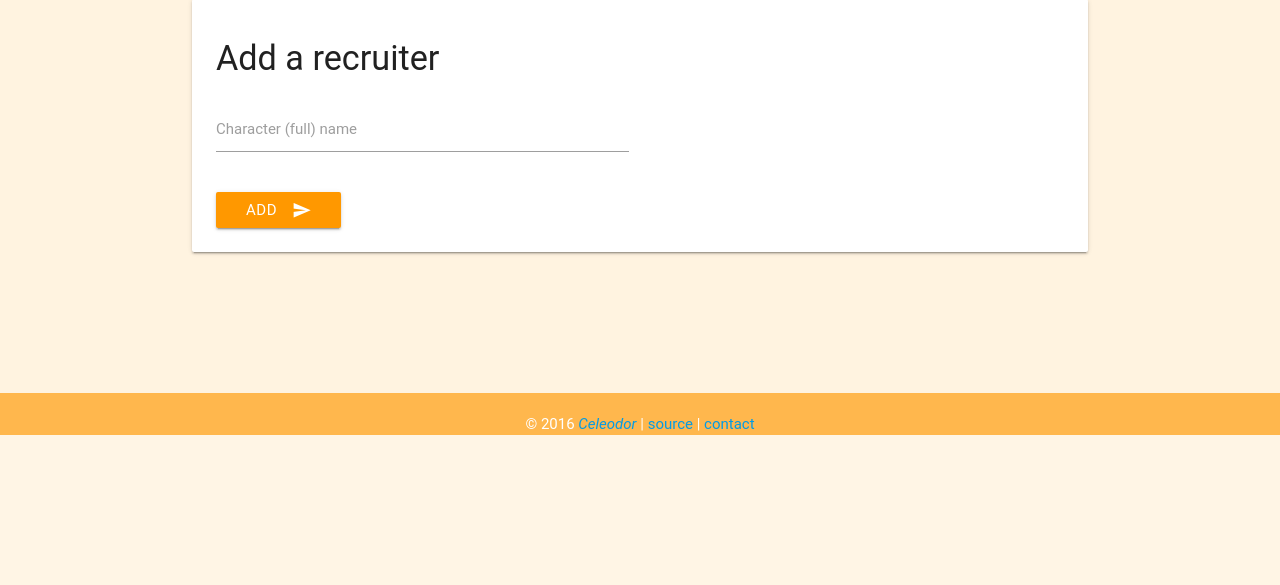
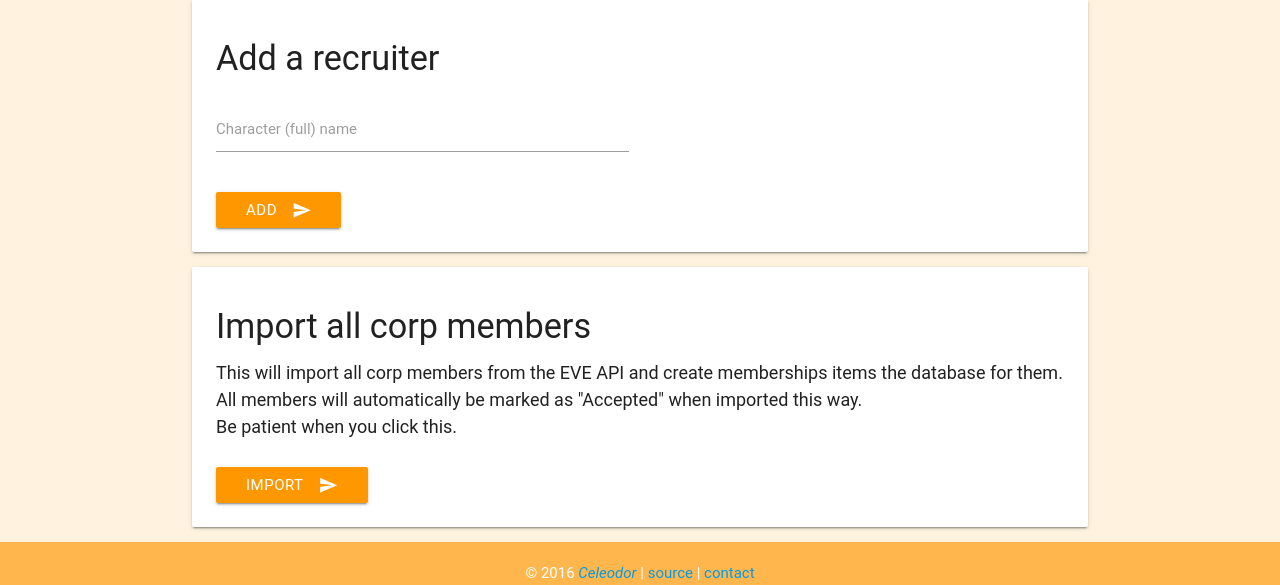
Before and after one commit to Celeo/GETIN-Auth, a Flask app: template hr/templates/admin.html in a window 1280 px wide. Shown: the part 365-950 px from the top of the page. Before the commit the page ends 800 px from the top, so only its background shows below. Run offline with Flask 2, Linux system fonts and the light colour scheme; the template is opened without the code that fills it, so the values that code supplies are empty; parts of the project's set-up code (start-up, migrations or seed data) failed here and were passed over; some libraries are stand-ins or nearby versions; some web fonts are replaced.

```diff
--- a/hr/app.py
+++ b/hr/app.py
@@ -83,8 +83,16 @@ def validate_keys(keys, member):
 def membership():
     if not current_user.member.status == 'Recruiter' and not current_user.admin:
         return redirect(url_for('index'))
-    members = Member.query.filter_by(hidden=False).all()
-    return render_template('membership.html', members=members)
+    query = Member.query
+    show_hidden = bool(request.args.get('show_hidden', 0))
+    show_applications = bool(request.args.get('show_applications', 0))
+    if not show_hidden:
+        query = query.filter_by(hidden=False)
+    members = query.all()
+    if show_applications:
+        members = [member for member in members if member.status in ['Guest', 'New', 'Ready']]
+    return render_template('membership.html',
+        members=members, show_hidden=show_hidden, show_applications=show_applications)
 
 
 @app.route('/members/add', methods=['GET', 'POST'])
@@ -101,10 +109,10 @@ def add_member():
             return redirect(url_for('add_member'))
         alts = request.form.get('alts')
         notes = request.form.get('notes')
-        member = Member(name, reddit, alts, status, notes)
+        member = Member(name, get_corp_for_name(name), status, reddit, alts, notes)
         db.session.add(member)
         db.session.commit()
-        db.session.add(APIKey(app.id, apikey, apicode))
+        db.session.add(APIKey(member.id, apikey, apicode))
         db.session.commit()
         flash('Character added', 'success')
     return render_template('add_member.html')
@@ -119,14 +127,18 @@ def admin():
     if request.method == 'POST':
         app.logger.debug('POST on admin by {}'.format(current_user.name))
         name = request.form['name']
-        user = User.query.filter_by(name=name).first()
-        if not user:
-            db.session.add(Member(name, app.config['CORPORATION'], 'Recruiter'))
+        member = Member.query.filter_by(character_name=name).first()
+        if not member:
+            flash('Unknown member', 'error')
+            return redirect(url_for('admin'))
+        member.status = 'Recruiter'
         db.session.commit()
-        flash('{} added as a recruiter'.format(name), 'success')
+        flash(member.character_name + ' promoted to recruiter', 'success')
         return redirect(url_for('admin'))
     admins = ', '.join([user.name for user in User.query.filter_by(admin=True).all()])
-    recruiters = Member.query.fitler_by(status='Recruiter').all()
+    recruiters = Member.query.filter_by(status='Recruiter').all()
+    recruiters.extend([user.member for user in User.query.filter_by(admin=True).all()])
+    recruiters = sorted(set(recruiters), key=lambda x: x.character_name)
     return render_template('admin.html', admins=admins, recruiters=recruiters)
 
 
@@ -166,6 +178,35 @@ def details(id):
     return render_template('details.html', member=member)
 
 
+@app.route('/visibility/<int:id>/<action>')
+@login_required
+def visibility(id, action):
+    if not current_user.member.status == 'Recruiter' and not current_user.admin:
+        app.logger.debug('Visibility access denied to {}'.format(current_user.name))
+        return redirect(url_for('index'))
+    member = Member.query.get(id)
+    if not member:
+        flash('Unknown id', 'error')
+        app.logger.error('Unknown id on details for id {} by {}'.format(id, current_user.name))
+        return redirect(url_for('membership'))
+    member.hidden = action == 'hide'
+    db.session.commit()
+    flash('"{}" {}'.format(member.character_name, 'hidden' if member.hidden else 'made visible'), 'success')
+    return redirect(url_for('details', id=id))
+
+
+@app.route('/delete/<int:id>')
+@login_required
+def delete(id):
+    if not current_user.admin:
+        app.logger.debug('Delete access denied to {}'.format(current_user.name))
+        return redirect(url_for('details', id=id))
+    Member.query.filter_by(id=id).delete()
+    db.session.commit()
+    flash('Member deleted', 'success')
+    return redirect(url_for('membership'))
+
+
 @app.route('/join', methods=['GET', 'POST'])
 def join():
     if current_user.member.corporation == app.config['CORPORATION']:
@@ -194,6 +235,25 @@ def join():
     return render_template('join.html', character_name=character_name)
 
 
+@app.route('/import_members')
+@login_required
+def import_members():
+    if not current_user.admin:
+        app.logger.debug('Admin access denied to {}'.format(current_user.name))
+        return redirect(url_for('index'))
+    auth = xmlapi.auth(keyID=app.config['CORP_MEMBER_API_KEY'], vCode=app.config['CORP_MEMBER_API_CODE'])
+    members = auth.corp.MemberTracking().members
+    for member in members:
+        db_model = Member.query.filter_by(character_name=member.name).first()
+        if not db_model:
+            db.session.add(Member(member.name, app.config['CORPORATION'], 'Accepted'))
+        elif db_model.status not in ['Accepted', 'Recruiter']:
+            db_model.status = 'Accepted'
+    db.session.commit()
+    flash('Members imported', 'success')
+    return redirect(url_for('admin'))
+
+
 @app.route('/check_access')
 def check_access():
     if current_user and not current_user.is_anonymous:
@@ -214,21 +274,30 @@ def eve_oauth_callback():
         app.logger.error('Error in EVE SSO callback: ' + request.url)
         flash('There was an error in EVE\'s response', 'error')
         return url_for('login')
-    auth = prest.authenticate(request.args['code'])
+    try:
+        auth = prest.authenticate(request.args['code'])
+    except Exception as e:
+        app.logger.error('CREST signing error: ' + str(e))
+        flash('There was an authentication error signing you in.', 'error')
+        return redirect(url_for('login'))
     character_info = auth.whoami()
     character_name = character_info['CharacterName']
     user = User.query.filter_by(name=character_name).first()
     if user:
+        if not user.member:
+            app.logger.info('Created a Member object for user {}'.format(user.name))
+            corporation = get_corp_for_name(user.name)
+            db.session.add(Member(user.name, corporation, 'Accepted' if corporation == app.config['CORPORATION'] else 'Guest'))
+            db.session.commit()
         login_user(user)
         app.logger.debug('{} logged in with EVE SSO'.format(current_user.name))
         if user.member:
             flash('Logged in', 'success')
             return redirect(url_for('index'))
         return redirect(url_for('join'))
-    character_affiliation = xmlapi.eve.CharacterAffiliation(ids=character_info['CharacterID'])
-    corporation = character_affiliation.characters[0].corporationName
     user = User(character_name)
     db.session.add(user)
+    corporation = get_corp_for_name(character_name)
     db.session.add(Member(character_name, corporation, 'Accepted' if corporation == app.config['CORPORATION'] else 'Guest'))
     db.session.commit()
     login_user(user)
@@ -251,7 +320,7 @@ def reddit_oauth_callback():
 
 @app.route('/logout')
 def logout():
-    app.logger.debug('{} logged out'.format(current_user.name))
+    app.logger.debug('{} logged out'.format(current_user.name if not current_user.is_anonymous else 'unknown user'))
     logout_user()
     return redirect(url_for('index'))
 
@@ -270,3 +339,11 @@ def error_500(e):
         request.url, current_user.name if not current_user.is_anonymous else 'unknown user', str(e))
     )
     return render_template('error_500.html')
+
+
+def get_corp_for_name(name):
+    return get_corp_for_id(xmlapi.eve.CharacterID(names=name).characters[0].characterID)
+
+
+def get_corp_for_id(id):
+    return xmlapi.eve.CharacterAffiliation(ids=id).characters[0].corporationName
--- a/hr/templates/admin.html
+++ b/hr/templates/admin.html
@@ -14,10 +14,15 @@
             </tr>
         </thead>
         <tbody>
-            {% for user in recruiters %}
+            {% for member in recruiters %}
                 <tr>
-                    <td>{{ user.name }}</td>
-                    <td><a href="{{ url_for('revoke_access', name=user.name) }}" class="btn waves-efect waves-light red">Revoke</a></td>
+                    <td>{{ member.character_name }}</td>
+                    {% if member.user.admin %}
+                        <td>This user is an admin</td>
+                    {% else %}
+                        <td><a href="{{ url_for('revoke_access', name=member.character_name) }}"
+                            class="btn waves-efect waves-light red">Revoke</a></td>
+                    {% endif %}
                 </tr>
             {% endfor %}
         </tbody>
@@ -40,4 +45,17 @@
         </div>
     </form>
 </div>
+
+<div class="card-panel">
+    <h4>Import all corp members</h4>
+    <p>
+        This will import all corp members from the EVE API and create
+        memberships items the database for them. All members will automatically
+        be marked as "Accepted" when imported this way.<br>
+        Be patient when you click this.<br><br>
+    </p>
+    <a class="btn waves-effect waves-light orange" href="{{ url_for('import_members') }}">Import
+        <i class="material-icons right">send</i>
+    </a>
+</div>
 {% endblock content %}
--- a/hr/templates/base.html
+++ b/hr/templates/base.html
@@ -58,6 +58,7 @@
         {% with messages = get_flashed_messages(with_categories=true) %}
             {% if messages %}
                 {% for category, message in messages %}
+                    {% if message %}
                         {% if category == 'success' %}
                             <div class="card-panel green lighten-1 flashed disappear">
                         {% else %}
@@ -65,6 +66,7 @@
                         {% endif %}
                             <p>{{ message }}</p>
                         </div>
+                    {% endif %}
                 {% endfor %}
             {% endif %}
         {% endwith %}
--- a/hr/templates/join.html
+++ b/hr/templates/join.html
@@ -5,10 +5,9 @@
 <h3>Hey, {{ character_name }}</h3>
 
 <h5 class="pad-top-heavy">
-    Right now, you're <strong>not</strong> in <strong>{{ config['CORPORATION'] }}</strong>.<br><br>
 {% if current_user.member.status == 'Guest' %}
-    If you want to fix that, create a new API key with the button,
-    copy it in below, and hit the Apply button.
+    If you want to join, create a new API key with the button,
+    set it to not expire, copy it in below, and hit the Apply button.
 </h5>
 
 <br>
```
Also changed, not shown: hr/models.py (+8 -1 lines), hr/templates/details.html (+17 -0 lines), hr/templates/membership.html (+21 -3 lines), 1 other file. Lines whose indentation alone changed are shown as unchanged.
